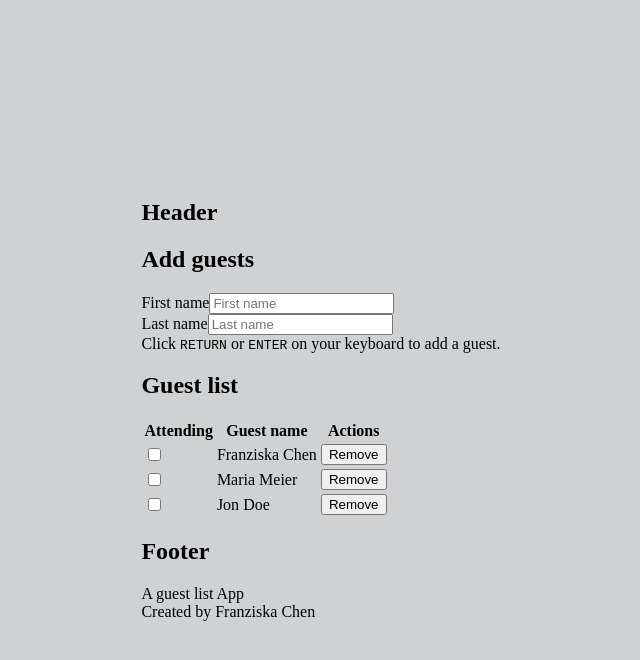
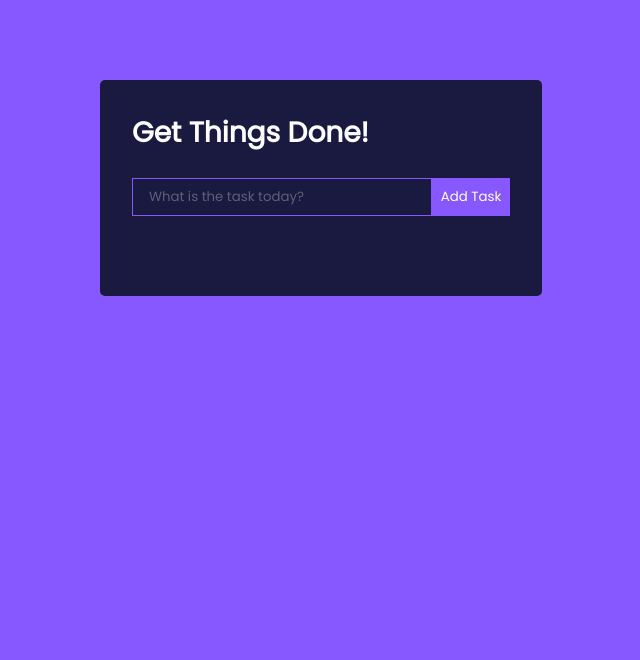
Before and after one commit to chenfran/react-guest-list, a React app: page / in a window 1280 px wide. Shown: the top 660 px of the page, without its empty margins (319-959 px from the left). Built offline with nearby package versions, Linux system fonts and the light colour scheme; the HTML template or start-up script is replaced by a standard one.

Commit message:
Copy code from a todo-list tutorial

```diff
--- a/package.json
+++ b/package.json
@@ -25,7 +25,8 @@
     "@upleveled/react-scripts": "5.0.13",
     "react": "^18.3.1",
     "react-dom": "^18.3.1",
-    "sass": "1.77.2"
+    "sass": "1.77.2",
+    "uuid": "^9.0.1"
   },
   "devDependencies": {
     "@jest/globals": "^29.7.0",
@@ -36,6 +37,7 @@
     "@types/react": "^18.3.3",
     "@types/react-dom": "^18.3.0",
     "@types/testing-library__jest-dom": "^5.14.9",
+    "@types/uuid": "^9.0.8",
     "eslint": "^8.57.0",
     "eslint-config-upleveled": "^8.1.9",
     "jest": "^29.7.0",
--- /dev/null
+++ b/src/App.css
@@ -0,0 +1,91 @@
+@import url('https://fonts.googleapis.com/css2?family=Poppins&display=swap');
+
+* {
+  font-family: 'Poppins', sans-serif;
+  margin: 0;
+  padding: 0;
+  box-sizing: border-box;
+}
+
+body {
+  background: #8758ff;
+  display: flex;
+  justify-content: center;
+  align-items: center;
+}
+
+.App {
+  text-align: center;
+}
+
+h1 {
+  color: #fff;
+  margin-bottom: 0.5rem;
+  font-size: 1.75rem;
+}
+
+.TodoWrapper {
+  background: #1a1a40;
+  margin-top: 5rem;
+  padding: 2rem;
+  border-radius: 5px;
+}
+
+.TodoForm {
+  width: 100%;
+  margin-bottom: 1rem;
+}
+
+.todo-input {
+  outline: none;
+  background: none;
+  border: 1px solid #8758ff;
+  padding: 0.5rem 1rem;
+  margin-top: 1rem;
+  margin-bottom: 2rem;
+  width: 300px;
+  color: #fff;
+}
+
+.todo-input::placeholder {
+  color: #ffffff4d;
+}
+
+.todo-btn {
+  background: #8758ff;
+  color: #fff;
+  border: none;
+  padding: 0.55rem;
+  cursor: pointer;
+}
+
+.Todo {
+  display: flex;
+  justify-content: space-between;
+  align-items: center;
+  background: #8758ff;
+  color: #fff;
+  padding: 0.75rem 1rem;
+  border-radius: 5px;
+  margin-bottom: 1rem;
+}
+
+.fa-trash {
+  margin-left: 0.75rem;
+}
+
+.incompleted {
+  color: #fff;
+  cursor: pointer;
+}
+
+.completed {
+  color: #c5aeff;
+  text-decoration: line-through;
+  cursor: pointer;
+}
+
+.edit-icon,
+.delete-icon {
+  cursor: pointer;
+}
--- a/src/App.js
+++ b/src/App.js
@@ -1,109 +1,84 @@
+import './App.css';
 import { useState } from 'react';
-
-const guestList = [
-  {
-    id: 1,
-    first: 'Franziska',
-    last: 'Chen',
-  },
-  {
-    id: 2,
-    first: 'Maria',
-    last: 'Meier',
-  },
-  {
-    id: 3,
-    first: 'Jon',
-    last: 'Doe',
-  },
-];
+import TodoWrapper from './components/TodoWrapper';
 
 export default function App() {
-  const [firstName, setFirstName] = useState('');
-  const [lastName, setLastName] = useState('');
-  const [attendanceStatus, setAttendanceStatus] = useState(false);
+  return <TodoWrapper />;
+}
 
-  return (
-    <body>
-      <main>
-        <header>
-          <section>
-            <h1>Header</h1>
-          </section>
-        </header>
+// const guestList = [
+//   {
+//     id: 1,
+//     first: 'Franziska',
+//     last: 'Chen',
+//   },
+//   {
+//     id: 2,
+//     first: 'Maria',
+//     last: 'Meier',
+//   },
+//   {
+//     id: 3,
+//     first: 'Jon',
+//     last: 'Doe',
+//   },
+// ];
 
-        <section>
-          <h1>Add guests</h1>
-          <label htmlFor="First name">First name</label>
-          <input
-            label="First name"
-            id="First name"
-            value={firstName}
-            placeholder="First name"
-            onChange={(event) => setFirstName(event.currentTarget.value)}
-          />
-          {firstName}
-          <br />
-          <label htmlFor="Last name">Last name</label>
-          {/* ❤️‍🩹 HOW-TO: Read more about onKeyPress event for React */}
-          <input
-            label="Last name"
-            id="Last name"
-            value={lastName}
-            placeholder="Last name"
-            onChange={(event) => setLastName(event.currentTarget.value)}
-          />
-          {lastName}
-          <br />
-          <span>
-            Click <kbd>RETURN</kbd> or <kbd>ENTER</kbd> on your keyboard to add
-            a guest.
-          </span>
-        </section>
+// export default function App() {
+//   const [attendanceStatus, setAttendanceStatus] = useState(false);
 
-        <section>
-          <h1>Guest list</h1>
-          <table>
-            <thead>
-              <tr>
-                <th>Attending</th>
-                <th>Guest name</th>
-                <th>Actions</th>
-              </tr>
-            </thead>
-            <tbody>
-              {guestList.map((guest) => {
-                return (
-                  <tr key={`guest-${guest.id}`}>
-                    <td>
-                      {/* ❤️‍🩹 HOW-TO: This input field are all the same */}
-                      <input
-                        type="checkbox"
-                        checked={attendanceStatus}
-                        onChange={(event) =>
-                          setAttendanceStatus(event.currentTarget.checked)
-                        }
-                      />
-                    </td>
-                    <td>
-                      {guest.first} {guest.last}
-                    </td>
-                    <td>
-                      <button>Remove</button>
-                    </td>
-                  </tr>
-                );
-              })}
-            </tbody>
-          </table>
-        </section>
+//   return (
+//     <main>
+//       <header>
+//         <section>
+//           <h1>Header</h1>
+//         </section>
+//       </header>
 
-        <section>
-          <h1>Footer</h1>
-          <div>A guest list App</div>
-          <div>Created by Franziska Chen</div>
-        </section>
-      </main>
-    </body>
-  );
-}
+//       <GuestList />
+
+//       <section>
+//         <h1>Guest list</h1>
+//         <table>
+//           <thead>
+//             <tr>
+//               <th>Attending</th>
+//               <th>Guest name</th>
+//               <th>Actions</th>
+//             </tr>
+//           </thead>
+//           <tbody>
+//             {guestList.map((guest) => {
+//               return (
+//                 <tr key={`guest-${guest.id}`}>
+//                   <td>
+//                     {/* ❤️‍🩹 HOW-TO: This input field are all the same */}
+//                     <input
+//                       type="checkbox"
+//                       checked={attendanceStatus}
+//                       onChange={(event) =>
+//                         setAttendanceStatus(event.currentTarget.checked)
+//                       }
+//                     />
+//                   </td>
+//                   <td>
+//                     {guest.first} {guest.last}
+//                   </td>
+//                   <td>
+//                     <button>Remove</button>
+//                   </td>
+//                 </tr>
+//               );
+//             })}
+//           </tbody>
+//         </table>
+//       </section>
+
+//       <section>
+//         <h1>Footer</h1>
+//         <div>A guest list App</div>
+//         <div>Created by Franziska Chen</div>
+//       </section>
+//     </main>
+//   );
+// }
--- a/src/App.module.scss
+++ /dev/null
@@ -1,3 +0,0 @@
-section {
-  background-color: white;
-}
--- /dev/null
+++ b/src/components/Todo.js
@@ -0,0 +1,19 @@
+export default function Todo({ task, toggleComplete, deleteTodo }) {
+  return (
+    <div className="Todo">
+      <p
+        role="presentation"
+        onClick={() => toggleComplete(task.id)}
+        className={task.completed ? 'completed' : ''}
+      >
+        {task.task}
+      </p>
+      <div>
+        <span>🖊️ </span>
+        <span role="presentation" onClick={() => deleteTodo(task.id)}>
+          🗑️
+        </span>
+      </div>
+    </div>
+  );
+}
--- /dev/null
+++ b/src/components/TodoForm.js
@@ -0,0 +1,24 @@
+import { useState } from 'react';
+
+export default function TodoForm({ addTodo }) {
+  const [value, setValue] = useState('');
+
+  const handleSubmit = (e) => {
+    e.preventDefault();
+
+    addTodo(value);
+
+    setValue('');
+  };
+  return (
+    <form className="TodoForm" onSubmit={handleSubmit}>
+      <input
+        className="todo-input"
+        value={value}
+        placeholder="What is the task today?"
+        onChange={(event) => setValue(event.target.value)}
+      />
+      <button className="todo-btn">Add Task</button>
+    </form>
+  );
+}
--- /dev/null
+++ b/src/components/TodoWrapper.js
@@ -0,0 +1,44 @@
+import { useState } from 'react';
+import { v4 as uuidv4 } from 'uuid'; // a library to create unique IDs
+import Todo from './Todo.js';
+import TodoForm from './TodoForm.js';
+
+uuidv4();
+
+export default function TodoWrapper() {
+  const [todos, setTodos] = useState([]);
+
+  function addTodo(todo) {
+    setTodos([
+      ...todos,
+      { id: uuidv4(), task: todo, completed: false, isEditing: false },
+    ]);
+    console.log(todos);
+  }
+
+  function toggleComplete(id) {
+    setTodos(
+      todos.map((todo) =>
+        todo.id === id ? { ...todo, completed: !todo.completed } : todo,
+      ),
+    );
+  }
+
+  function deleteTodo(id) {
+    setTodos(todos.filter((todo) => todo.id !== id));
+  }
+  return (
+    <div className="TodoWrapper">
+      <h1>Get Things Done!</h1>
+      <TodoForm addTodo={addTodo} />
+      {todos.map((todo) => (
+        <Todo
+          task={todo}
+          key={`todo-${todo.id}`}
+          toggleComplete={toggleComplete}
+          deleteTodo={deleteTodo}
+        />
+      ))}
+    </div>
+  );
+}
--- a/src/index.css
+++ b/src/index.css
@@ -1,8 +1,22 @@
 body {
+  margin: 0;
+  font-family: -apple-system, BlinkMacSystemFont, 'Segoe UI', 'Roboto', 'Oxygen',
+    'Ubuntu', 'Cantarell', 'Fira Sans', 'Droid Sans', 'Helvetica Neue',
+    sans-serif;
+  -webkit-font-smoothing: antialiased;
+  -moz-osx-font-smoothing: grayscale;
+}
+
+code {
+  font-family: source-code-pro, Menlo, Monaco, Consolas, 'Courier New',
+    monospace;
+}
+
+/* body {
   background-color: rgb(207, 209, 211);
   margin: 0;
   display: flex;
   justify-content: center;
   align-items: center;
   height: 100vh;
-}
+} */
```
Also changed, not shown: src/components/GuestList.js (deleted), 1 other file (tests, documents, lock files or other folders).
